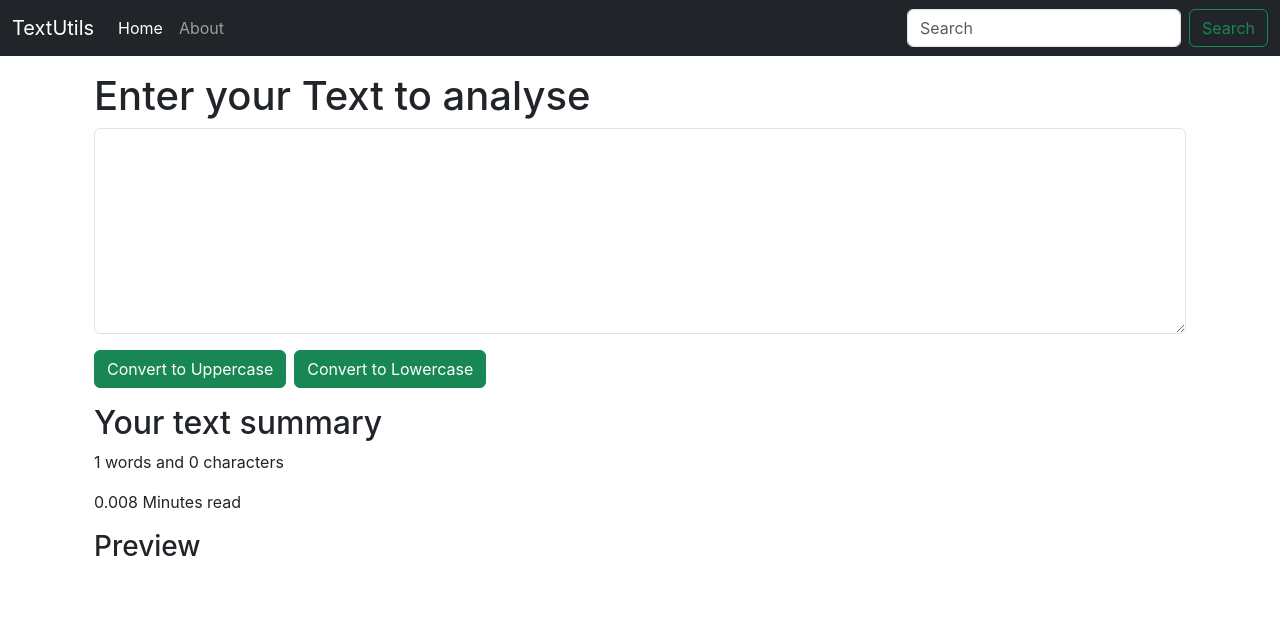
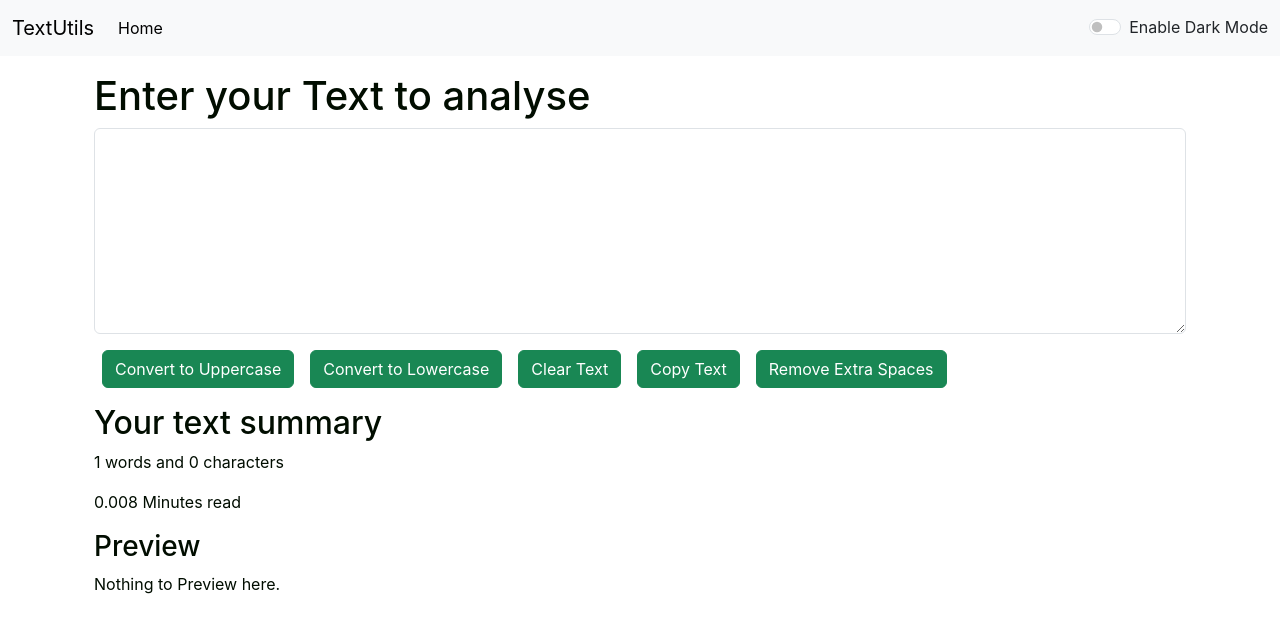
Before and after one commit to Pranay-Rokade/React_First_Project, a React (Create React App) app: page / in a window 1280 px wide. Shown: the top 632 px of the page. Built offline with nearby package versions, Linux system fonts and the light colour scheme.

Commit message:
Created Dark Mode option using useState hook, Added auto dismissed Alerts and enhanced TextUtils

```diff
--- a/src/App.js
+++ b/src/App.js
@@ -1,13 +1,42 @@
 import './App.css';
+import Alert from './components/Alert';
 import Navbar from './components/Navbar';
 import TextForm from './components/TextForm';
+import React, {useState} from 'react';
+
 
 function App() {
+  const [mode, setMode] = useState('light'); // Whether dark mode is enabled or not
+  const [alert, setAlert] = useState(null);
+
+  const showAlert = (message, type) => {
+    setAlert({
+      msg: message,
+      type: type
+    })
+    setTimeout(() => {
+      setAlert(null);
+    }, 2000);
+  }
+
+  const toggleMode = () => {
+    if (mode === 'light') {
+      setMode('dark');
+      document.body.style.backgroundColor = '#010d00';
+      showAlert("Dark mode has been enabled", "success");
+    }
+    else {
+      setMode('light');
+      document.body.style.backgroundColor = 'white';
+      showAlert("Light mode has been enabled", "success");
+    }
+  }
   return (
   <>
-  <Navbar title="TextUtils" aboutText="About"/>
+  <Navbar title="TextUtils" mode={mode} toggleMode={toggleMode} />
+  <Alert alert={alert}/>
   <div className="container my-3">
-  <TextForm heading="Enter your Text to analyse"/>
+  <TextForm showAlert={showAlert} heading="Enter your Text to analyse" mode={mode} />
   </div>
   </>
   );
--- /dev/null
+++ b/src/components/Alert.js
@@ -0,0 +1,15 @@
+import React from 'react'
+
+export default function Alert(props) {
+
+  const capitalize = (word) => {
+    const lower = word.toLowerCase();
+    return lower.charAt(0).toUpperCase() + lower.slice(1);
+  }
+
+  return (
+    props.alert && <div className={`alert alert-success alert-dismissible fade show`} role="alert">
+        <strong>{capitalize(props.alert.type)}</strong>: {props.alert.msg}
+    </div>
+  )
+}
--- a/src/components/Navbar.js
+++ b/src/components/Navbar.js
@@ -4,7 +4,7 @@
 
 export default function Navbar(props) {
   return (
-      <nav className="navbar navbar-expand-lg navbar-dark bg-dark">
+      <nav className={`navbar navbar-expand-lg navbar-${props.mode} bg-${props.mode}`}>
       <div className="container-fluid">
         <a className="navbar-brand" href="/">{props.title}</a>
         <button className="navbar-toggler" type="button" data-bs-toggle="collapse" data-bs-target="#navbarSupportedContent" aria-controls="navbarSupportedContent" aria-expanded="false" aria-label="Toggle navigation">
@@ -19,10 +19,14 @@
               <a className="nav-link" href="/">{props.aboutText}</a>
             </li>
           </ul>
-          <form className="d-flex" role="search">
+          {/* <form className="d-flex" role="search">
             <input className="form-control me-2" type="search" placeholder="Search" aria-label="Search"/>
             <button className="btn btn-outline-success" type="submit">Search</button>
-          </form>
+          </form> */}
+          <div className={`form-check form-switch text-${props.mode === 'light'?'dark':'light'}`}>
+              <input className="form-check-input" onClick={props.toggleMode} type="checkbox" role="switch" id="flexSwitchCheckDefault"/>
+              <label className="form-check-label" htmlFor="flexSwitchCheckDefault"> Enable Dark Mode</label>
+          </div>
         </div>
       </div>
     </nav>
--- a/src/components/TextForm.js
+++ b/src/components/TextForm.js
@@ -2,36 +2,61 @@
 
 export default function TextForm(props) {
     const handleUpClick = () => {
-        // console.log("Uppercase was clicked: "+ text);
         let newText = text.toUpperCase();
         setText(newText);
+        props.showAlert("Converted to Uppercase", "success");
     }
+
     const handleLoClick = () => {
-        // console.log("Lowercase was clicked: "+ text);
         let newText = text.toLowerCase();
         setText(newText);
+        props.showAlert("Converted to Lowercase", "success");
     }
+
+    const handleClearClick = () => {
+        let newText = '';
+        setText(newText);
+        props.showAlert("Text Cleared", "success");
+    }
+
+    const handleCopy = () => {
+        var text = document.getElementById("myBox");
+        text.select();
+        navigator.clipboard.writeText(text.value);
+        props.showAlert("Text Copied", "success");
+    }
+
+    const handleExtraSpaces = () => {
+        let newText = text.split(/[ ]+/);
+        setText(newText.join(" "));
+        props.showAlert("Extra Spaces Removed", "success");
+    }
+
     const handleOnChange = (event) => {
-        // console.log("On Change");
         setText(event.target.value);
     }
+
     const [text, setText] = useState('');
+    // text = "new text"; // Wrong way to change the state
   return (
     <>
-    <div className="container">
+    <div className="container" style={{color: props.mode === 'dark'?'white':'#010d00'}}>
         <h1>{props.heading}</h1>
         <div className="mb-3">
-            <textarea className="form-control" value={text} onChange={handleOnChange} id="myBox" rows="8"></textarea>
+            <textarea className="form-control" value={text} onChange={handleOnChange} style={{backgroundColor: props.mode === 'dark'?'#010d00':'white', color: props.mode === 'dark'?'white':'#010d00'}} id="myBox" rows="8"></textarea>
         </div>
-        <button className="btn btn-success" onClick={handleUpClick}>Convert to Uppercase</button>
+        <button className="btn btn-success mx-2" onClick={handleUpClick}>Convert to Uppercase</button>
         <button className="btn btn-success mx-2" onClick={handleLoClick}>Convert to Lowercase</button>
+        <button className="btn btn-success mx-2" onClick={handleClearClick}>Clear Text</button>
+        <button className="btn btn-success mx-2" onClick={handleCopy}>Copy Text</button>
+        <button className="btn btn-success mx-2" onClick={handleExtraSpaces}>Remove Extra Spaces</button>
     </div>
-    <div className="container my-3">
+    <div className="container my-3" style={{color: props.mode === 'dark'?'white':'#010d00'}}>
         <h2>Your text summary</h2>
         <p>{text.split(" ").length} words and {text.length} characters</p>
         <p>{0.008 * text.split(" ").length} Minutes read</p>
         <h3>Preview</h3>
-        <p>{text}</p>
+        <p>{text.length>0?text:"Nothing to Preview here."}</p>
     </div>
     </>
   )
```
